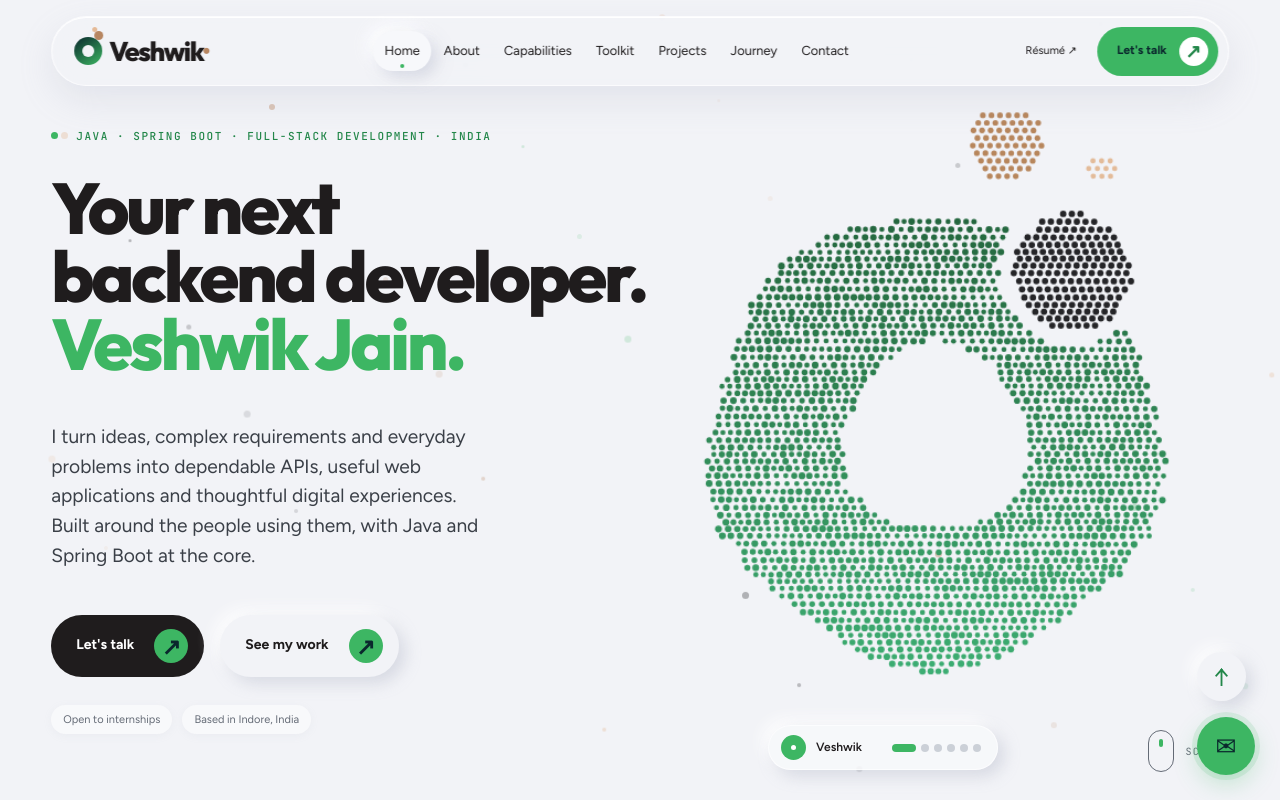
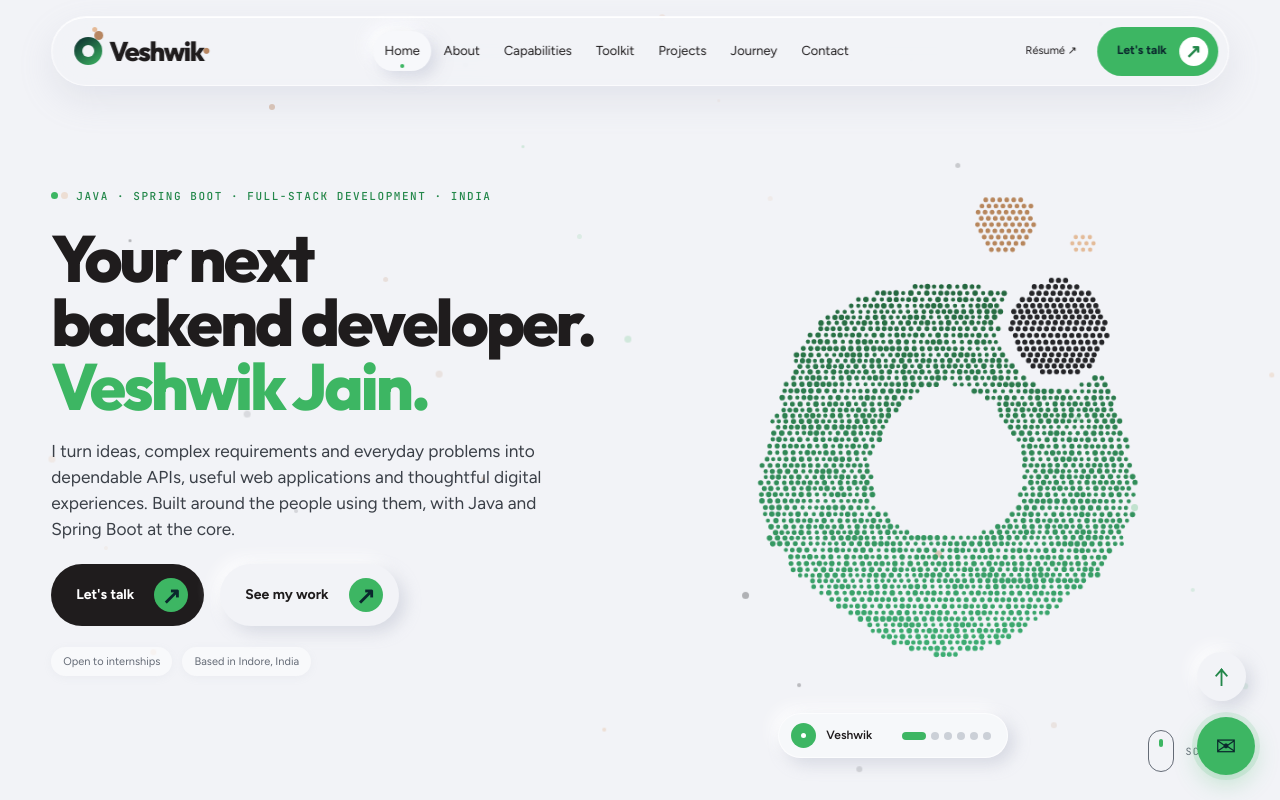
Before and after one commit to VJ-veshwikjain2215/Veshwik-Jain-portfolio, a React (Vite) app: page / in a window 1280 px wide. Shown: the top 800 px of the page. Built offline with nearby package versions, Linux system fonts and the light colour scheme.

Commit message:
Fit the full desktop hero into the first viewport (#14)

```diff
--- a/src/App.jsx
+++ b/src/App.jsx
@@ -562,7 +562,7 @@ function Home() {
           <h1>
             Your next
             <br />
-            backend developer.
+            <span className="hero-role">backend developer.</span>
             <br />
             <span>Veshwik Jain.</span>
           </h1>
--- a/src/index.css
+++ b/src/index.css
@@ -2135,3 +2135,83 @@ footer {
     bottom: 0;
   }
 }
+
+/* Size the introduction to its column and available screen height. */
+.hero h1 > .hero-role {
+  color: inherit;
+}
+@media (min-width: 761px) {
+  .hero {
+    min-height: 100svh;
+    height: auto;
+    padding-top: clamp(108px, 14svh, 144px);
+    padding-bottom: 48px;
+    align-items: center;
+    grid-template-columns: minmax(0, 1.15fr) minmax(0, 0.85fr);
+  }
+  .hero-copy {
+    container-type: inline-size;
+    gap: clamp(14px, 2.6svh, 24px);
+  }
+  .hero h1 {
+    font-size: clamp(34px, min(10cqw, 9svh), 72px);
+    line-height: 0.98;
+  }
+  .hero-role {
+    white-space: nowrap;
+  }
+  .hero-description {
+    font-size: clamp(16px, 1.35vw, 18px);
+    line-height: 1.5;
+    max-width: 48ch;
+    margin: 0;
+  }
+  .hero-visual {
+    top: 108px;
+    bottom: 42px;
+    width: 44%;
+  }
+  .dither {
+    top: 50%;
+    left: 50%;
+    width: min(125%, calc(100svh - 130px));
+    height: auto;
+    max-height: 100%;
+    object-fit: contain;
+    transform: translate(-50%, -50%);
+  }
+  .scene-selector {
+    bottom: 0;
+  }
+}
+@media (min-width: 761px) and (max-height: 620px) {
+  .hero {
+    padding-top: 100px;
+    padding-bottom: 26px;
+  }
+  .hero-copy {
+    gap: 12px;
+  }
+  .hero-description {
+    font-size: 16px;
+    line-height: 1.45;
+    max-width: 50ch;
+  }
+  .hero .button {
+    padding: 10px 14px 10px 20px;
+  }
+  .hero .button > span {
+    width: 30px;
+    height: 30px;
+  }
+  .hero-tags {
+    font-size: 10px;
+  }
+  .hero-tags > span {
+    padding: 4px 10px;
+  }
+  .hero-visual {
+    top: 100px;
+    bottom: 26px;
+  }
+}
```
Also changed, not shown: 1 other file (tests, documents, lock files or other folders).
